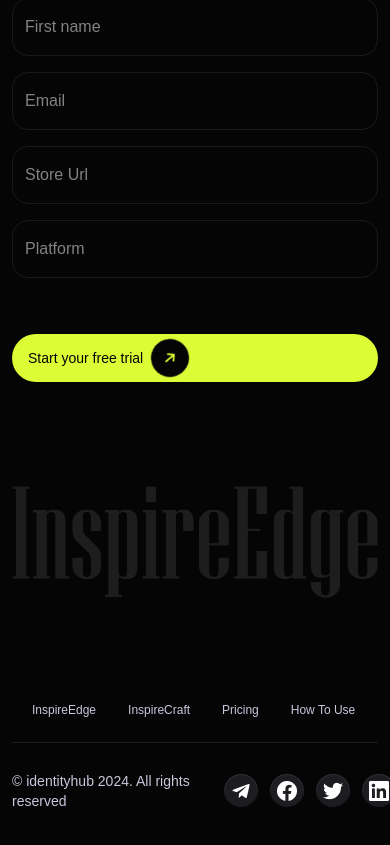
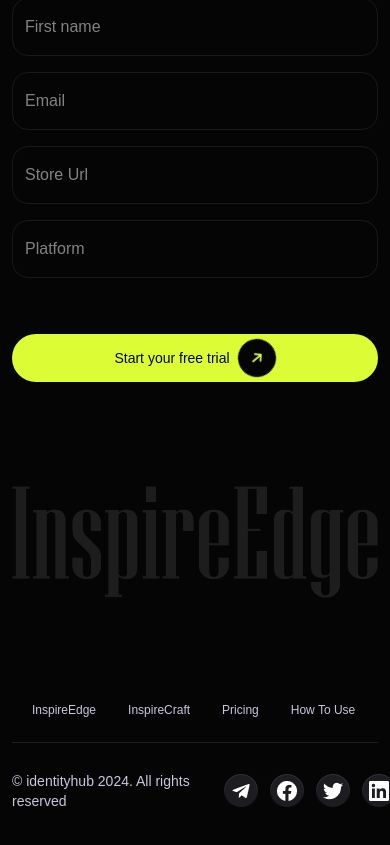
Before and after one commit to AChris-T/InspireClientRepo, a Next.js app: page /home in a window 390 px wide. Shown: the part 9029-9874 px from the top of the page. Built offline with nearby package versions, Linux system fonts and the light colour scheme.

Commit message:
feat:added the home page

```diff
--- a/src/components/Home/Start.jsx
+++ b/src/components/Home/Start.jsx
@@ -33,7 +33,7 @@ export default function Start() {
             placeholder="Platform"
             className="border-[#FFFFFF14] py-4 px-3 rounded-2xl border-[1px] w-full"
           />
-          <button className="flex md:hidden bg-yellow-100 mt-[40px] gap-2 rounded-full px-4 text-black-100  cursor-pointer items-center h-[48px] font-medium text-sm group">
+          <button className="flex md:hidden bg-yellow-100 mt-[40px] gap-2 rounded-full px-4 text-black-100 justify-center  cursor-pointer items-center h-[48px] font-medium text-sm group">
             Start your free trial
             <div className="bg-black-100 text-yellow-100 p-3 rounded-full transform rotate-[-40deg] transition-transform duration-300 group-hover:rotate-0">
               <FaArrowRight />
```
